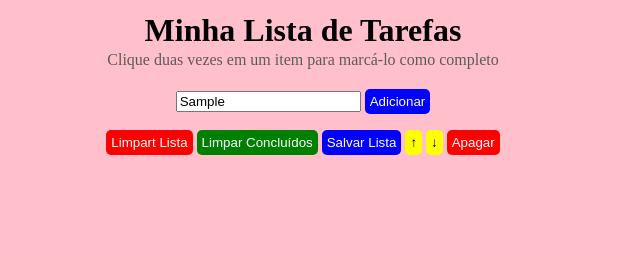
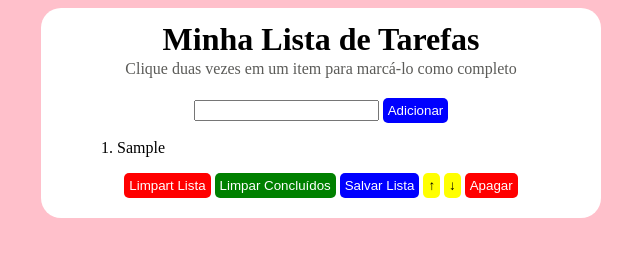
Before and after one commit to gabzzz-dias/todo-list, a website: page index.html in a window 1280 px wide. Both pictures are taken after typing "Sample" into the empty fields and a click on the button "Adicionar". Shown: the whole page, without its empty margins (337-977 px from the left). Drawn offline with Linux system fonts and the light colour scheme.

Commit message:
requisito 5

```diff
--- a/index.html
+++ b/index.html
@@ -7,16 +7,14 @@
   <title>To Do List</title>
 </head>
 <body>
-  <div id="lista-tarefas">
+  <div id="content">
     <header>
       <h1>Minha Lista de Tarefas</h1>
       <p id="funcionamento">Clique duas vezes em um item para marcá-lo como completo</p>
     </header>
     <input id="texto-tarefa">
     <button id="criar-tarefa">Adicionar</button>
-    <div id="ordened-list"></div>
-      <ol id="lista-tarefas"></ol>
-    </div>
+    <ol id="lista-tarefas"></ol>
     <div id="buttons">
       <button id="apaga-tudo">Limpart Lista</button>
       <button id="remover-finalizados">Limpar Concluídos</button>
@@ -26,5 +24,6 @@
       <button id="remover-selecionado">Apagar</button>
     </div>
   </div>
+  <script src="script.js"></script>
 </body>
 </html>
--- a/script.js
+++ b/script.js
@@ -0,0 +1,17 @@
+function clearInput() {
+  document.getElementById('texto-tarefa').value = '';
+}
+
+function addItems() {
+  let inputed = document.getElementById('texto-tarefa');
+  let list = document.getElementById('lista-tarefas');
+  let listItem = document.createElement('li');
+  if(inputed.value === "") {
+    alert("Campo vazio!");
+  } else {
+    listItem.innerText = inputed.value;
+    list.appendChild(listItem);
+    clearInput();
+  }
+}
+document.getElementById('criar-tarefa').addEventListener('click', addItems);
--- a/style.css
+++ b/style.css
@@ -69,3 +69,17 @@ h1 {
   border: none;
   padding: 5px;
 }
+
+#content {
+  background-color: white;
+  padding: 20px;
+  padding-top: 1px;
+  width: 520px;
+  border-radius: 20px;
+  margin-left: 370px;
+}
+
+ol {
+  list-style-position: inside;
+  text-align: justify;
+}
```
